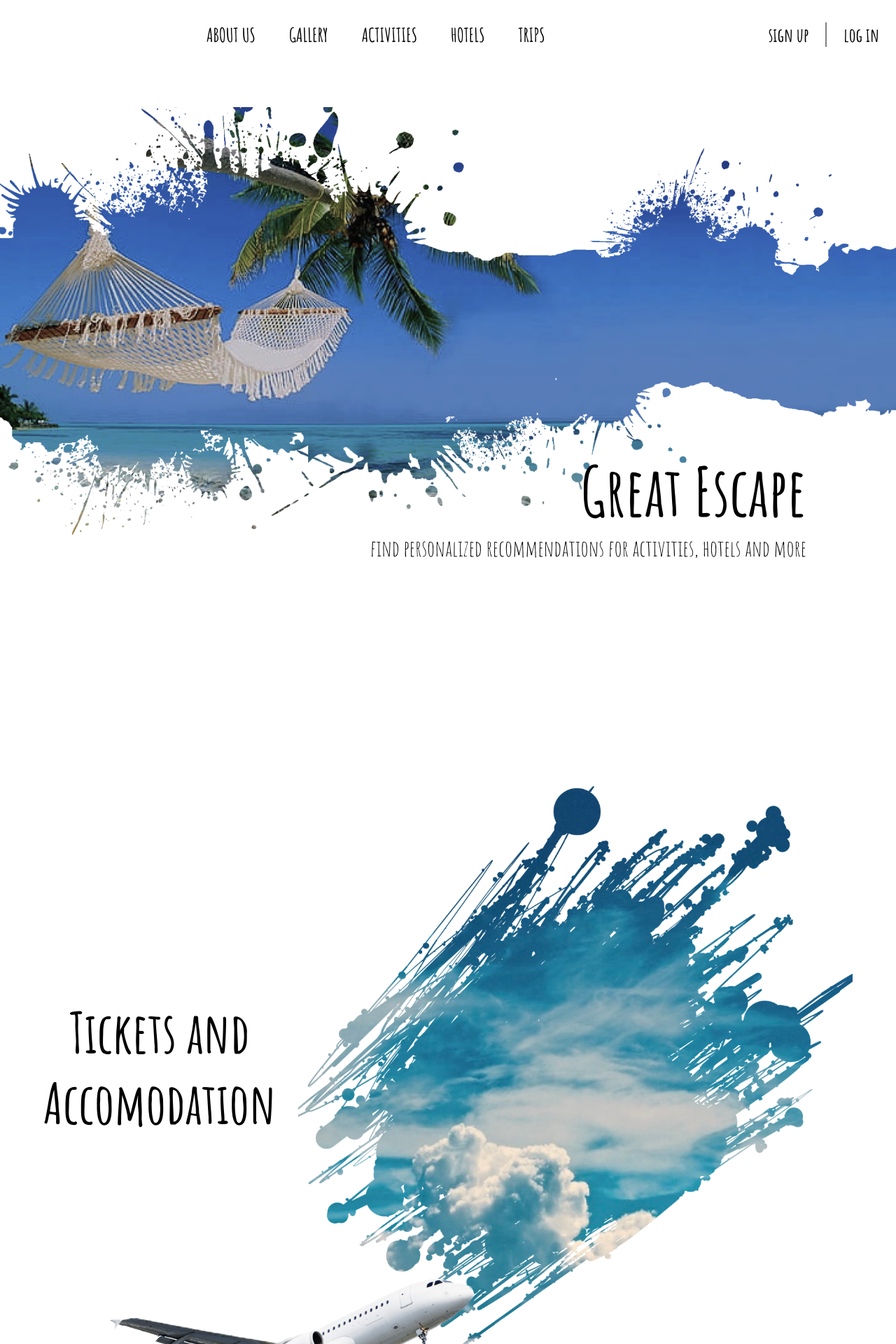
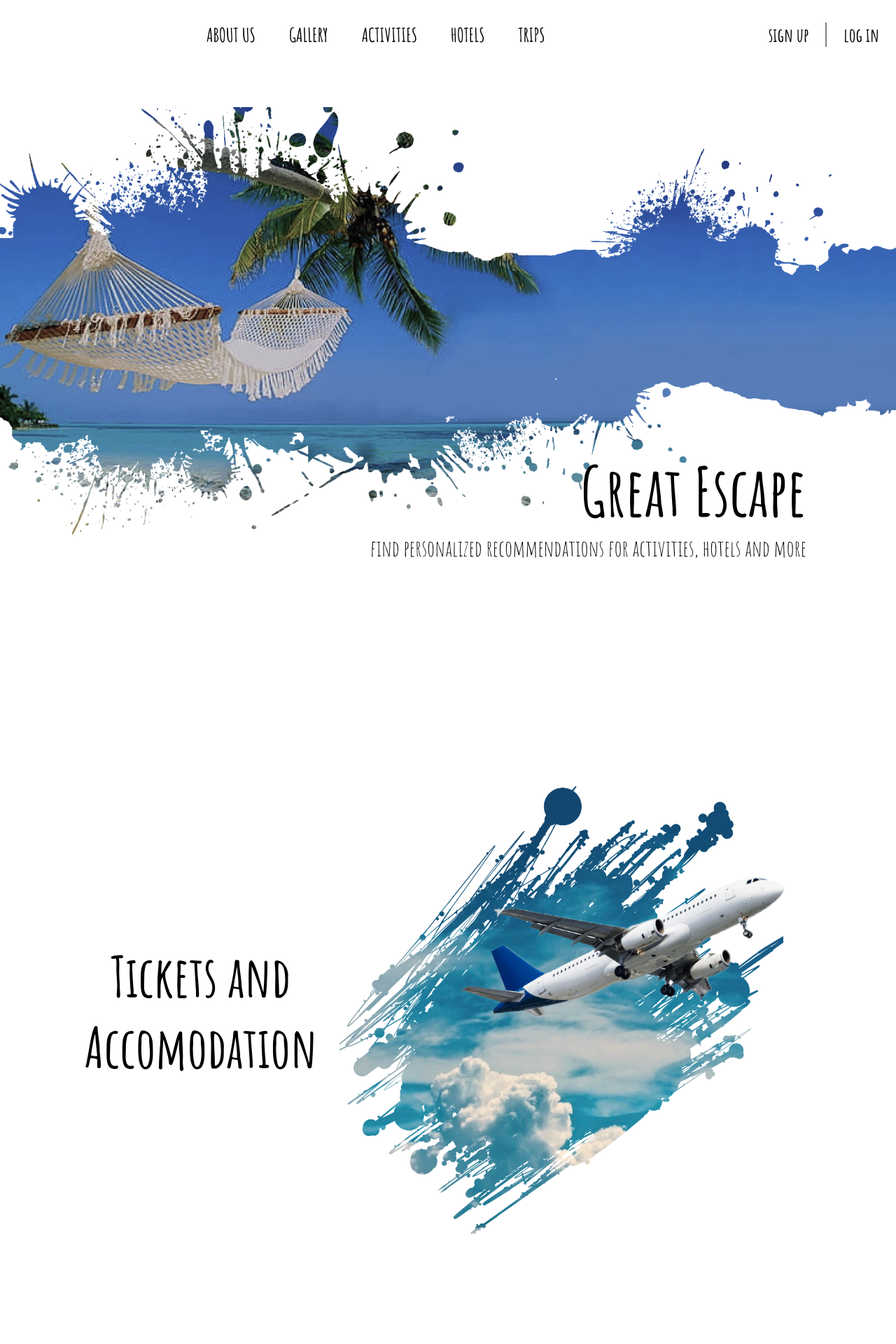
Before and after one commit to NikhitaBarat/great-escape, a React (Create React App) app in the folder client/: page / in a window 1280 px wide. Shown: the top 1920 px of the page at 70% size. Built offline with nearby package versions, Linux system fonts and the light colour scheme; grey boxes are pictures that could not be loaded.

Commit message:
plane css fixed

```diff
--- a/client/src/pages/home/home.styles.css
+++ b/client/src/pages/home/home.styles.css
@@ -16,7 +16,7 @@
 }
 
 .bg-sky {
-  height: 50rem;
+  height: 40rem;
 }
 
 .middle-section {
@@ -27,7 +27,7 @@
 }
 
 .plane {
-  height: 25rem;
+  height: 20rem;
   position: relative;
   margin-top: -10rem;
   margin-left: -30rem;
```
